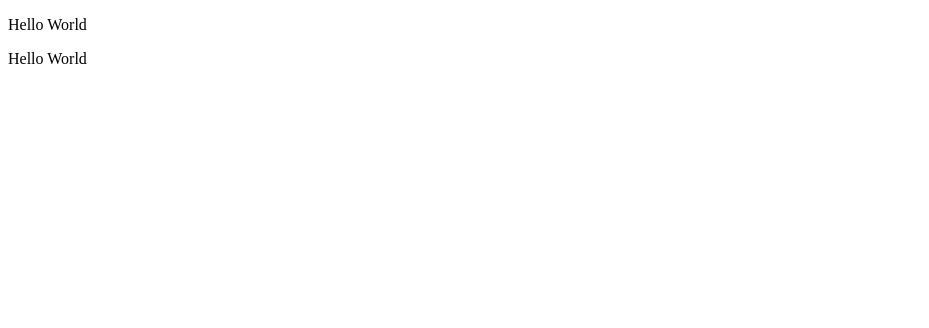
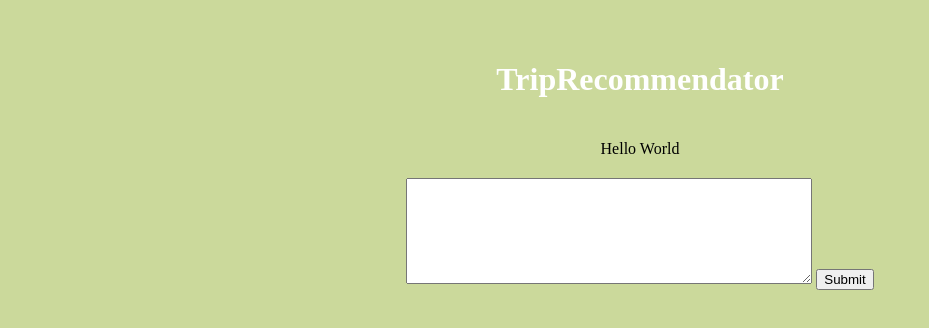
Before and after one commit to SalvadorChamizo/TripRecommendator, a website built with Vite: page ex00/frontend/index.html in a window 1280 px wide. Shown: the whole page, without its empty margins (0-929 px from the left). Built offline with nearby package versions, Linux system fonts and the light colour scheme.

Commit message:
feat: Add basic layout and style

```diff
--- a/ex00/frontend/index.html
+++ b/ex00/frontend/index.html
@@ -7,8 +7,12 @@
     <link rel="stylesheet" href="styles.css">
 </head>
 <body>
-    <p>Hello World</p>
+    <h1>TripRecommendator</h1>
     <div id="app"></div>
+    <div>
+        <textarea id="textarea"></textarea>
+        <button id="submitBtn" type="submit">Submit</button>
+    </div>
     <script type="module" src="/src/main.ts"></script>
 </body>
 </html>
--- a/ex00/frontend/src/main.ts
+++ b/ex00/frontend/src/main.ts
@@ -3,6 +3,7 @@ function main() {
     const app = document.getElementById("app");
     if (app)
         app.innerHTML = "<div>Hello World</div>";
+    console.log("Sale");
 }
 
 main();
--- a/ex00/frontend/styles.css
+++ b/ex00/frontend/styles.css
@@ -0,0 +1,25 @@
+body, html {
+    margin: 0;
+}
+
+html {
+    background-color: #CBD99B;
+}
+
+body {
+    display: flex;
+    flex-direction: column;
+    justify-content: center;
+    align-items: center;
+    padding: 40px;
+    gap: 20px;
+}
+
+h1 {
+    color: white;
+}
+
+textarea {
+    width: 400px;
+    height: 100px;
+}
```
